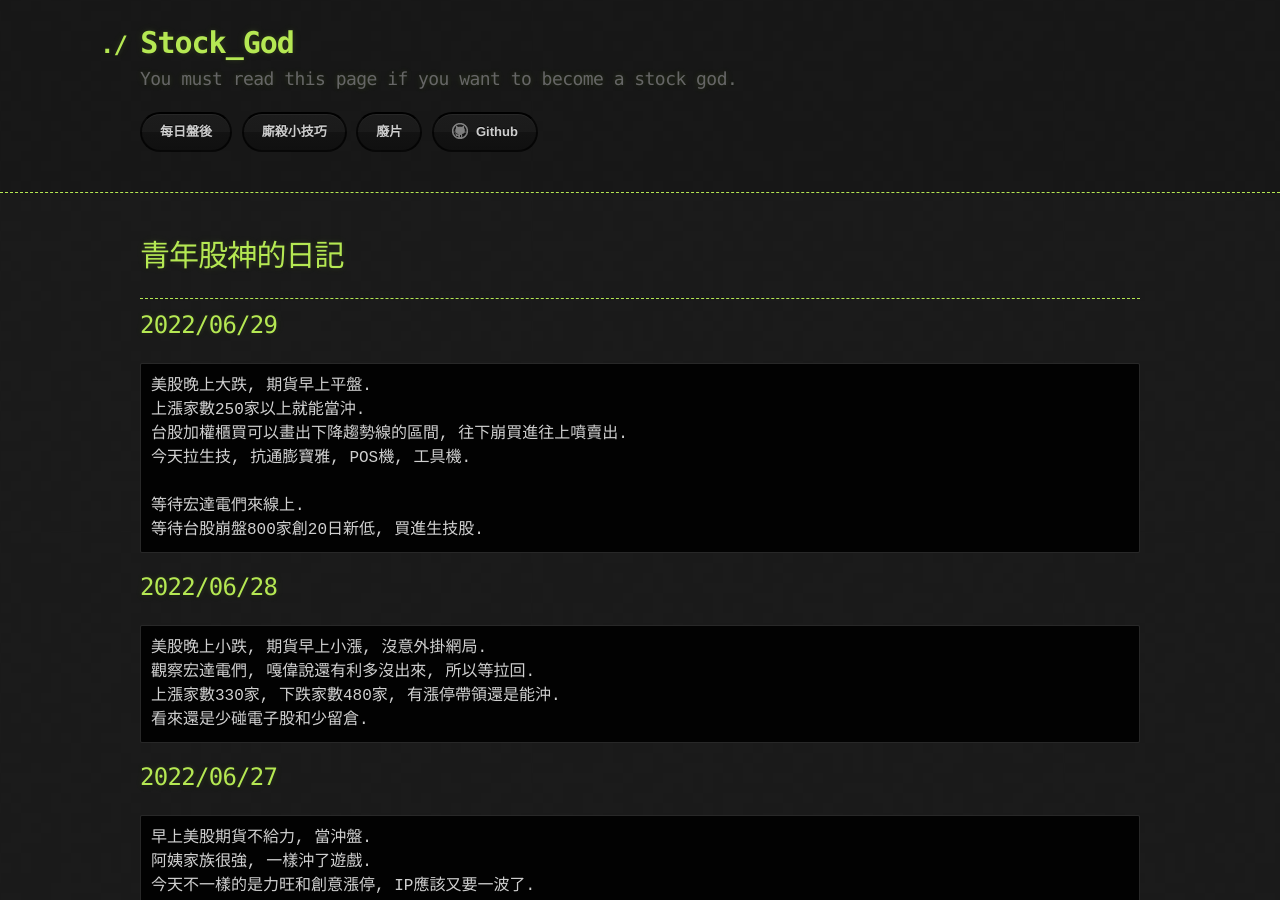
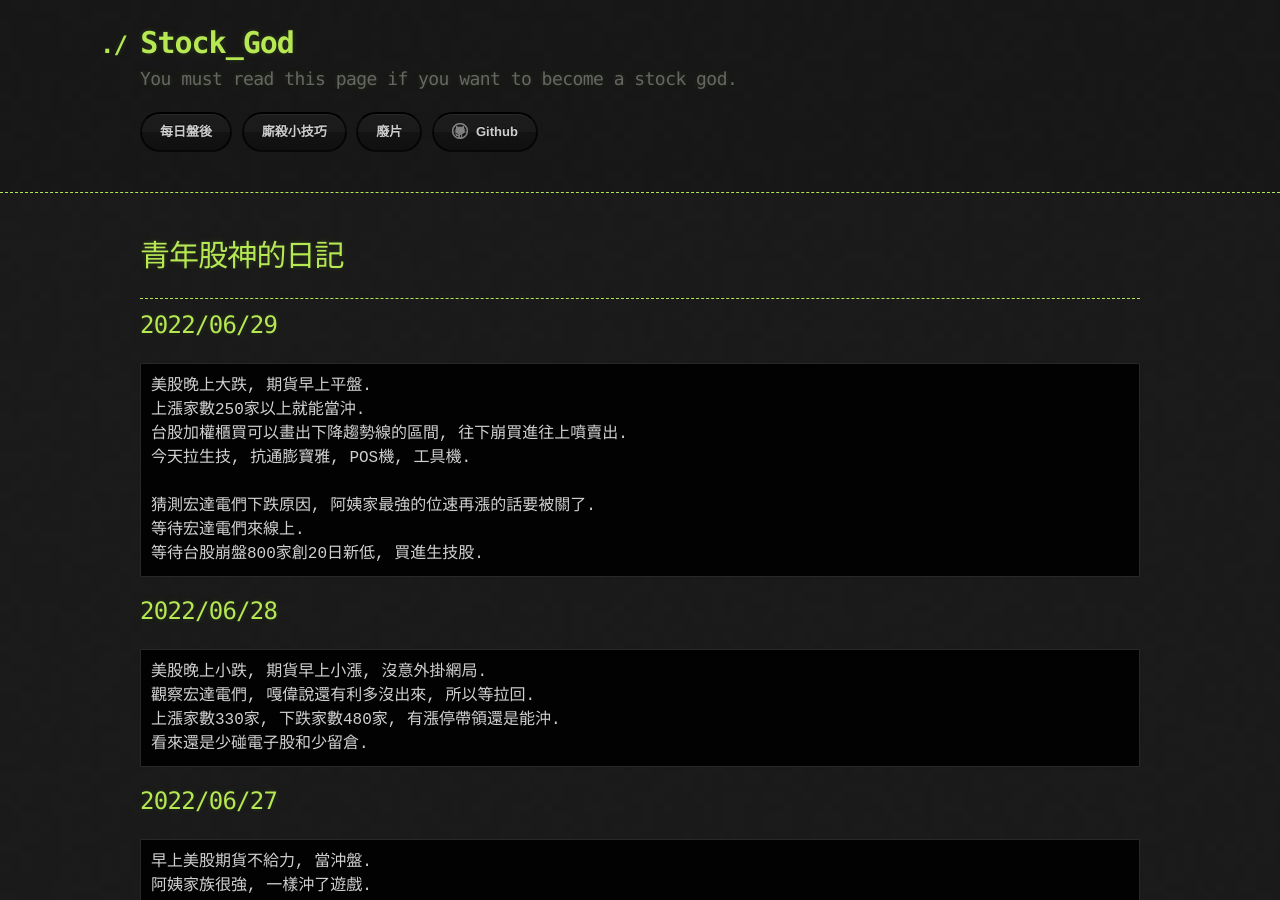
Before and after one commit to lepg5487/Stock_God, a Jekyll site: the page built from index.md, in a window 1280 px wide and 900 px high. Built offline with Jekyll 4.4.1, drawn with Linux system fonts in a browser that asks for light colours; our own code applies the rules of GitHub Pages for plain Markdown files.

Commit message:
Update index.md

````diff
--- a/index.md
+++ b/index.md
@@ -13,6 +13,7 @@ layout: testlayouts
 台股加權櫃買可以畫出下降趨勢線的區間, 往下崩買進往上噴賣出.
 今天拉生技, 抗通膨寶雅, POS機, 工具機.
 
+猜測宏達電們下跌原因, 阿姨家最強的位速再漲的話要被關了.
 等待宏達電們來線上.
 等待台股崩盤800家創20日新低, 買進生技股.
 ```
````
